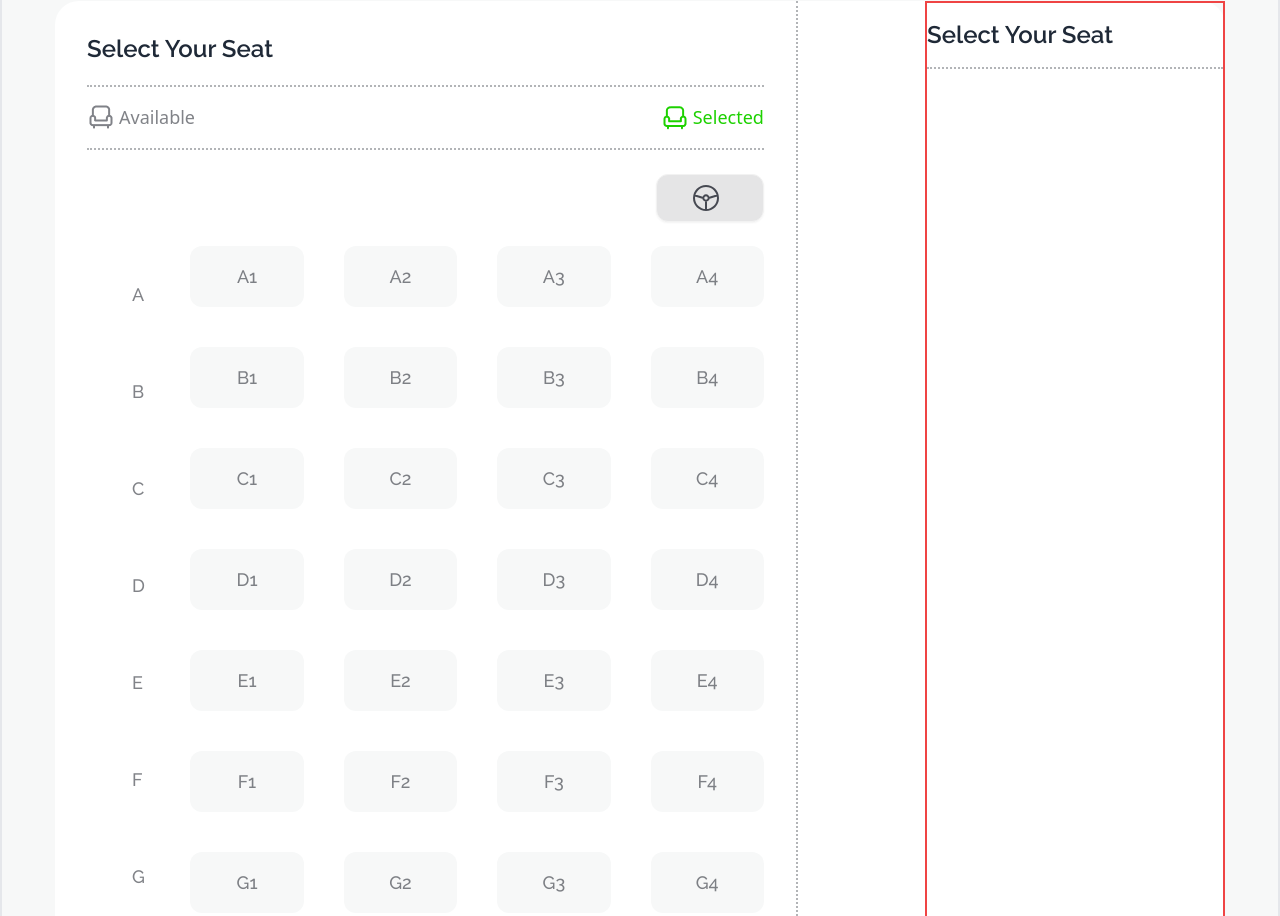
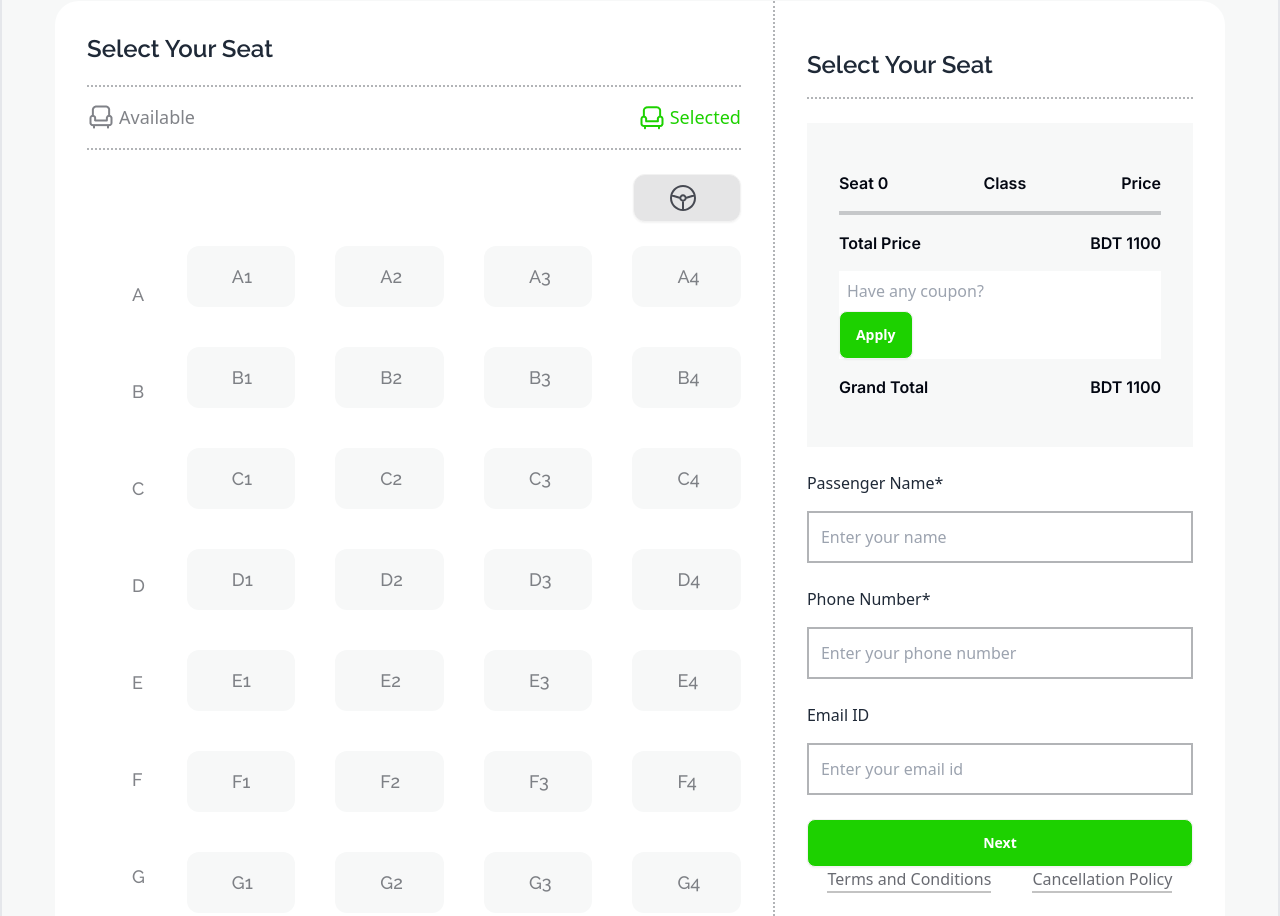
Before and after one commit to shohan15020/smart-ticketing, a plain HTML site: page index.html in a window 1280 px wide. Shown: the part 2165-3081 px from the top of the page. Drawn offline with nearby package versions, Linux system fonts and the light colour scheme.

Commit message:
second commit

```diff
--- a/index.html
+++ b/index.html
@@ -290,10 +290,68 @@
                         </div>
                     </div>
                     <!-- 2nd part -->
-                    <div class="w-[300px] border-2 border-red-500">
+                    <div class="p-8">
                         <h2 class="text-2xl font-semibold font-raleway mb-5 py-4 border-b-2 border-dotted border-[#0307124D]">Select Your Seat</h2>
                          <!-- total price div -->
+                         <div class="bg-[#F7F8F8] my-6 p-8">
+                            <!-- 1 -->
+                            <div class="flex justify-between">
+                                <p class="seat-title">Seat <span>0</span></p>
+                                <p class="seat-title">Class</p>
+                                <p class="seat-title">Price</p>
+                            </div>
+                            <!-- 2 -->
+                            <div class="border-2 border-[#03071233]">
 
+                            </div>
+                            <!-- 3 -->
+                            <div class="flex justify-between">
+                                <h4 class="seat-title">Total Price</h4>
+                                <p class="seat-title">
+                                    BDT
+                                    <span>1100</span>
+                                </p>
+                            </div>
+                            <!-- 4 -->
+                            <div class="bg-white">
+                                <input type="text"
+                                class="p-2" placeholder="Have any coupon?">
+                                <button class="btn  bg-[#1DD100] text-white">Apply</button>
+                            </div>
+                            <!-- 5 -->
+                            <div class="flex justify-between">
+                                <h4 class="seat-title">Grand Total</h4>
+                                <p class="seat-title">
+                                    BDT
+                                    <span>1100</span>
+                                </p>
+                            </div>
+                         </div>
+                         <!-- passenger info -->
+                         <form >
+                            <!-- 1 -->
+                            <label   for="name">Passenger Name*</label>
+
+                            <input class="mt-4 mb-6 p-3 w-full border-2 border-[#0307124D]" type="text" placeholder="Enter your name">
+                            <br>
+                            <!--  2-->
+                            <label for="number">Phone Number*</label>
+
+                            <input class="mt-4 mb-6 p-3 w-full border-2 border-[#0307124D]" type="text" placeholder="Enter your phone number">
+                            <br>
+                            <!-- 3 -->
+                            <label  for="number">Email ID</label>
+                            <br>
+                            <input class="mt-4 mb-6 p-3 w-full border-2 border-[#0307124D]" type="text" placeholder="Enter your email id">
+                            <!-- button -->
+                            <button class="btn w-full bg-[#1DD100] text-white">Next</button>
+
+                            <!-- condition -->
+                            <div class="text-[#03071299] flex justify-around">
+                                <p class="border-[#9b9b9c99] border-b-2">Terms and Conditions</p>
+                                <p class="border-[#9b9b9c99] border-b-2">Cancellation Policy</p>
+                            </div>
+                         </form>
                     </div>
                 </div>
             </div>
--- a/styles/style.css
+++ b/styles/style.css
@@ -56,3 +56,11 @@
   font-size: 18px;
   padding: 17px 45px;
 }
+
+.seat-title{
+  color: #030712;
+  font-family: "Inter", sans-serif;
+  font-weight: 600;
+  margin-bottom: 16px;
+  margin-top: 16px;
+}
```
